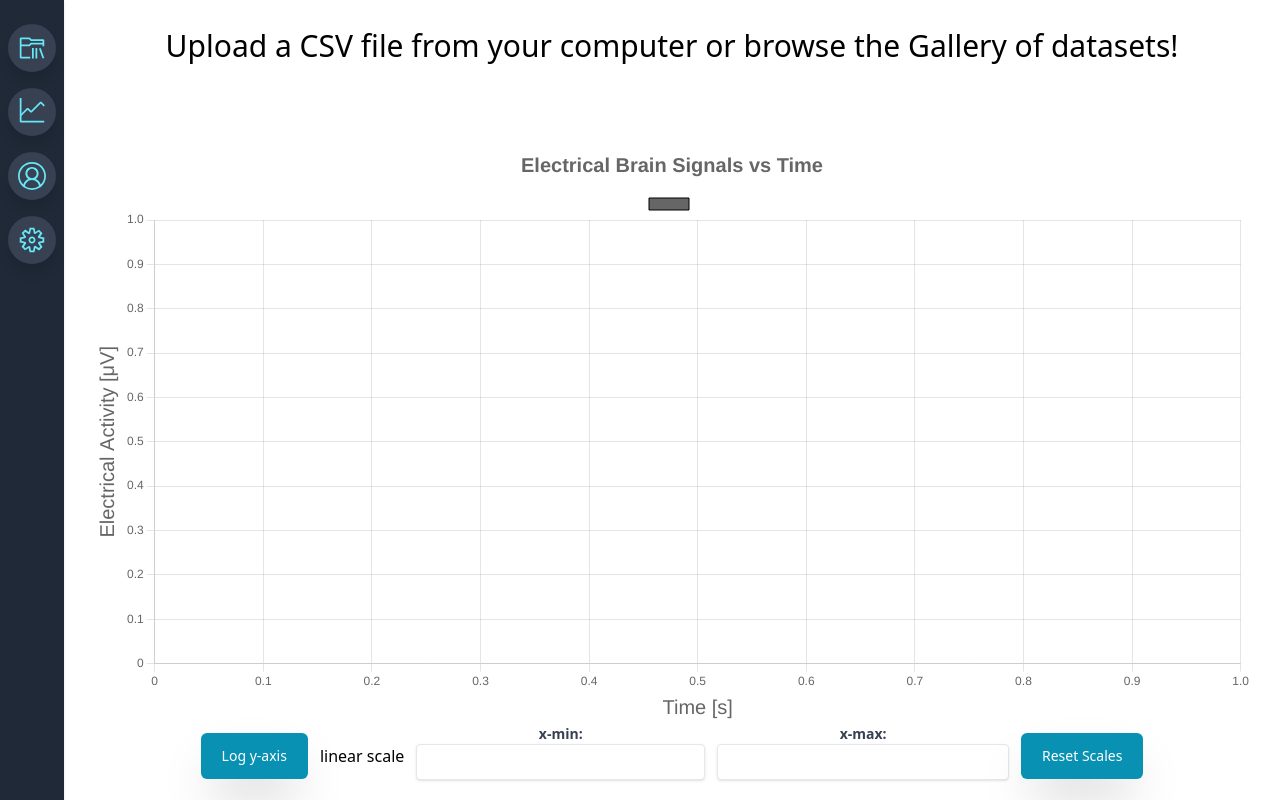
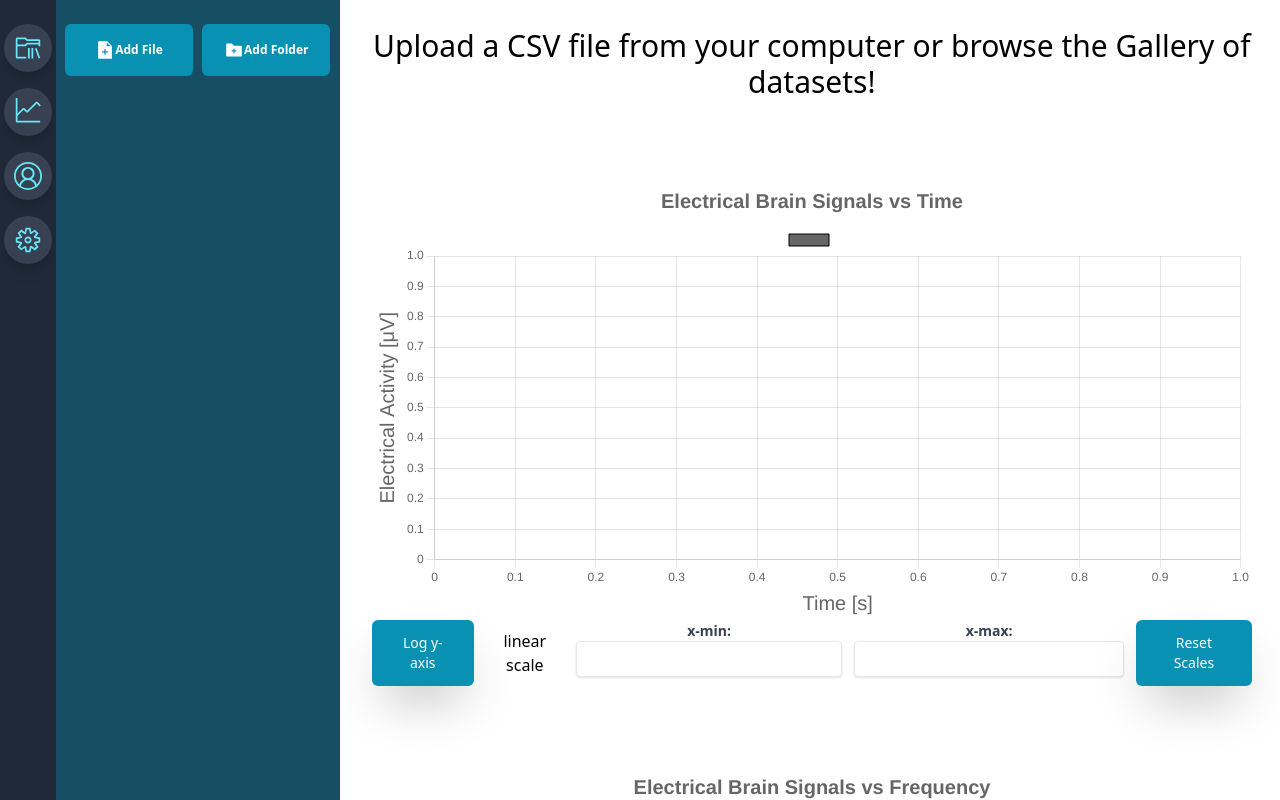
Before and after one commit to JoshWAllen/Queens-Brainwaves, a React (Create React App) app: page / in a window 1280 px wide. Built offline with nearby package versions, Linux system fonts and the light colour scheme.

Commit message:
changed favicon and minor tweaks before first deploy

```diff
--- a/src/App.js
+++ b/src/App.js
@@ -111,7 +111,11 @@ export default function App() {
       return dataset.data.map((element) => parseFloat(element));
     });
 
-    const phasors = timeData.map((element) => fft(element.slice(0, 2048))); //FFT only works with 2^n sized arrays
+    //finding closest power of 2 to the length of the data array
+    let sizePowerOf2 = timeData[0].length >= 2048 ? 2048 : 1024;
+    const phasors = timeData.map((element) =>
+      fft(element.slice(0, sizePowerOf2))
+    ); //FFT only works with 2^n sized arrays
 
     const fWeights = phasors.map((phasor) =>
       phasor.map((complexNum) => calcMagnitude(complexNum[0], complexNum[1]))
@@ -171,7 +175,7 @@ export default function App() {
   };
 
   //Shows different panels depending on which sidebar button clicked
-  const [showSidePanel, setShowSidePanel] = React.useState(false);
+  const [showSidePanel, setShowSidePanel] = React.useState(true);
 
   function toggleSidePanel() {
     setShowSidePanel((prevState) => {
@@ -212,7 +216,7 @@ export default function App() {
           setTitle={setTitle}
         />
       )}
-      <div className="flex-grow h-screen p-7 overflow-auto border-none">
+      <div className="flex flex-col flex-grow h-screen p-7 overflow-auto border-none">
         <h1 className="text-3xl">{title}</h1>
         <ScatterChart chartData={data} titles={timeTitles} />
         <ScatterChart chartData={fData} titles={freqTitles} />
--- a/src/components/FileExplorer.js
+++ b/src/components/FileExplorer.js
@@ -60,10 +60,14 @@ const FileExplorer = ({
         header: true,
         skipEmptyLines: true,
         complete: (results) => {
-          // console.log(file.type);
-          //Filters out filetypes that are not CSV
-          // if (file.type === "text/csv") // seemed to cause issues on firefox
-          folderData[file.webkitRelativePath] = { file: file, data: results };
+          console.log(file.type);
+          // Filters out filetypes that are not CSV
+          if (
+            file.type === "text/csv" ||
+            file.type === "application/vnd.ms-excel"
+          )
+            // seemed to cause issues on firefox
+            folderData[file.webkitRelativePath] = { file: file, data: results };
 
           if (i === files.length - 1) setFolderFiles(folderData); //runs when all files are parsed
         },
@@ -74,7 +78,7 @@ const FileExplorer = ({
   return (
     <div>
       <div className="flex flex-row gap-1 items-center justify-evenly mx-1">
-        <label className="flex items-center justify-center w-28 my-6 font-bold p-4 text-white rounded-md bg-cyan-600 hover:bg-cyan-500">
+        <label className="flex items-center justify-center w-32 my-6 font-bold p-4 text-white rounded-md bg-cyan-600 hover:bg-cyan-500">
           <AiFillFileAdd size="20" />
           Add File
           <input
@@ -86,7 +90,7 @@ const FileExplorer = ({
             accept=".csv"
           />
         </label>
-        <label className="flex items-center justify-center w-28 my-6 font-bold p-4 text-white rounded-md bg-cyan-600 hover:bg-cyan-500">
+        <label className="flex items-center justify-center w-32 my-6 font-bold p-4 text-white rounded-md bg-cyan-600 hover:bg-cyan-500">
           <AiFillFolderAdd size="20" />
           Add Folder
           <input
--- a/src/components/ScatterChart.js
+++ b/src/components/ScatterChart.js
@@ -16,6 +16,13 @@ function ScatterChart({ chartData, titles }) {
         },
       },
     },
+    // animation: {
+    //   duration: 0, // general animation time
+    // },
+    hover: {
+      animationDuration: 0, // duration of animations when hovering an item
+    },
+    responsiveAnimationDuration: 0, // animation duration after a resize
     scales: {
       x: {
         beginAtZero: false,
```
Also changed, not shown: 1 other file (tests, documents, lock files or other folders).
